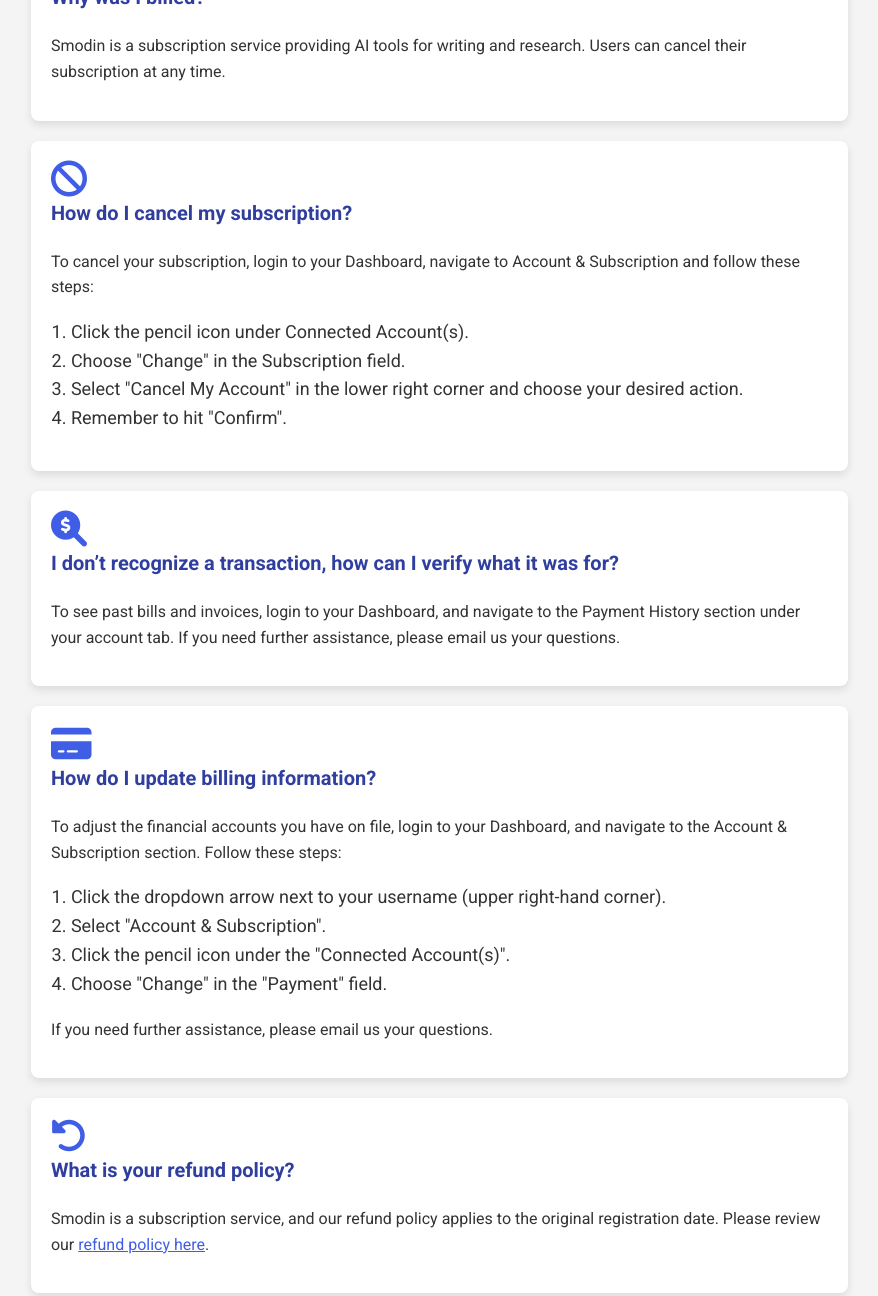
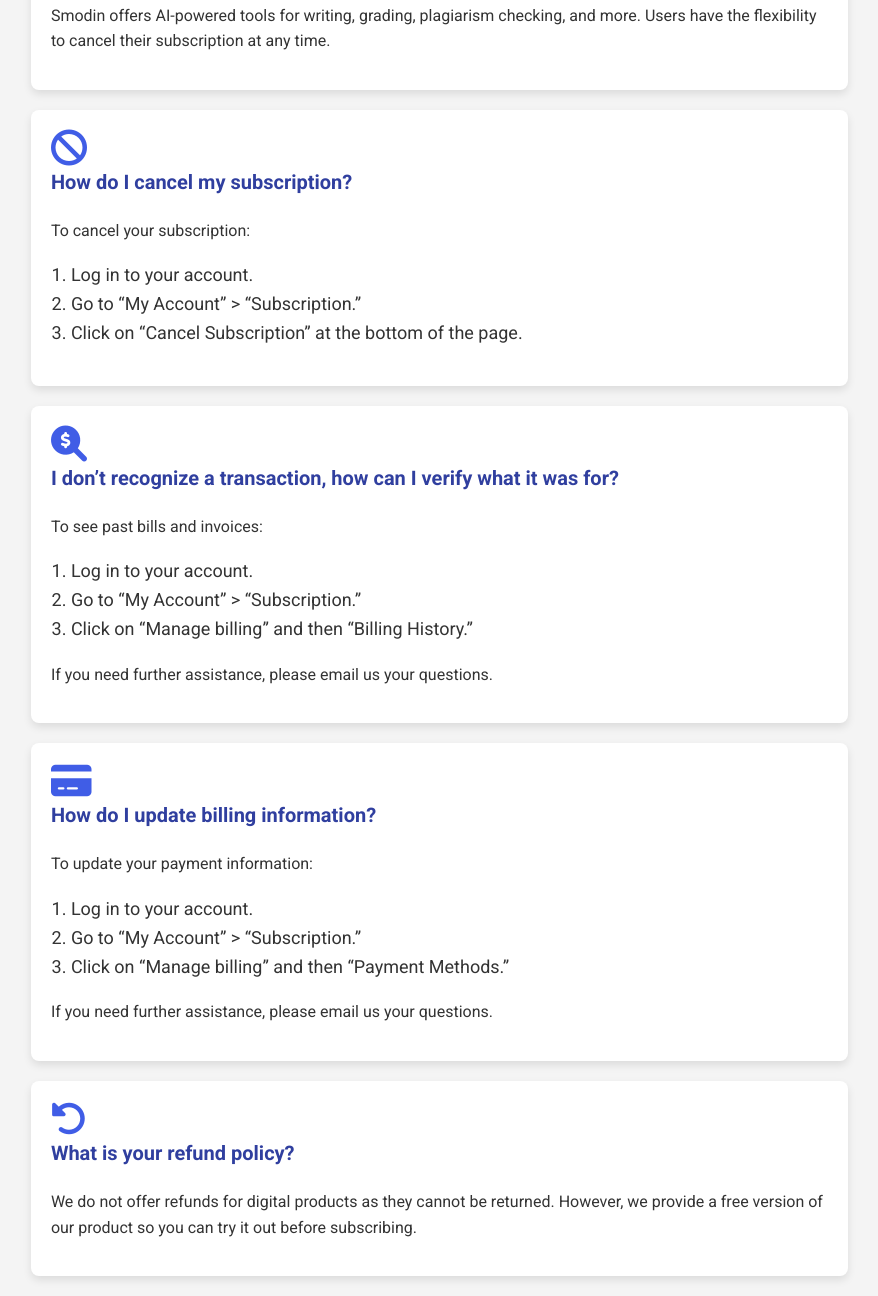
Before and after one commit to Valentin-22/smdn, a plain HTML site: page index.html in a window 1280 px wide. Shown: the part 668-1964 px from the top of the page, without its empty margins (387-1265 px from the left). Drawn offline with Linux system fonts and the light colour scheme; a script that the page names is missing.

Commit message:
Update index.html

```diff
--- a/index.html
+++ b/index.html
@@ -16,11 +16,20 @@
                 <h1>Smodin</h1>
             </div>
             <h2>Contact Us for Priority Support</h2>
-            <p>Do you have an issue with a Smodin charge? Let our dedicated support team assist you! By contacting us here, you will receive prioritized assistance and swift resolution to your concerns.</p>
-            <a href="mailto:support@smodin.io" class="cta-button">Click Here</a>
+            <p>Do you have an issue with a Smodin transaction? Let our dedicated support team assist you! By contacting us here, you will receive prioritized assistance and swift resolution to your concerns.</p>
         </div>
     </header>
     <main>
+        <div class="container">
+            <div data-paperform-id="smodinbilling"></div>
+            <script>
+                (function() {
+                    var script = document.createElement('script');
+                    script.src = "https://paperform.co/__embed.min.js";
+                    document.body.appendChild(script);
+                })();
+            </script>
+        </div>
         <aside class="sidebar">
             <div class="sidebar-title">
                 <h3>Table of Contents</h3>
@@ -39,40 +48,44 @@
                 <div id="billed" class="faq-item">
                     <i class="fas fa-money-bill-wave fa-2x"></i>
                     <h3>Why was I billed?</h3>
-                    <p>Smodin is a subscription service providing AI tools for writing and research. Users can cancel their subscription at any time.</p>
+                    <p>Smodin offers AI-powered tools for writing, grading, plagiarism checking, and more. Users have the flexibility to cancel their subscription at any time.</p>
                 </div>
                 <div id="cancel-sub" class="faq-item">
                     <i class="fas fa-ban fa-2x"></i>
                     <h3>How do I cancel my subscription?</h3>
-                    <p>To cancel your subscription, login to your Dashboard, navigate to Account & Subscription and follow these steps:</p>
+                    <p>To cancel your subscription:</p>
                     <ol>
-                        <li>Click the pencil icon under Connected Account(s).</li>
-                        <li>Choose "Change" in the Subscription field.</li>
-                        <li>Select "Cancel My Account" in the lower right corner and choose your desired action.</li>
-                        <li>Remember to hit "Confirm".</li>
+                        <li>Log in to your account.</li>
+                        <li>Go to “My Account” &gt; “Subscription.”</li>
+                        <li>Click on “Cancel Subscription” at the bottom of the page.</li>
                     </ol>
                 </div>
                 <div id="verify-trans" class="faq-item">
                     <i class="fas fa-search-dollar fa-2x"></i>
                     <h3>I don’t recognize a transaction, how can I verify what it was for?</h3>
-                    <p>To see past bills and invoices, login to your Dashboard, and navigate to the Payment History section under your account tab. If you need further assistance, please email us your questions.</p>
+                    <p>To see past bills and invoices:</p>
+                    <ol>
+                        <li>Log in to your account.</li>
+                        <li>Go to “My Account” &gt; “Subscription.”</li>
+                        <li>Click on “Manage billing” and then “Billing History.”</li>
+                    </ol>
+                    <p>If you need further assistance, please email us your questions.</p>
                 </div>
                 <div id="update-billing" class="faq-item">
                     <i class="fas fa-credit-card fa-2x"></i>
                     <h3>How do I update billing information?</h3>
-                    <p>To adjust the financial accounts you have on file, login to your Dashboard, and navigate to the Account & Subscription section. Follow these steps:</p>
+                    <p>To update your payment information:</p>
                     <ol>
-                        <li>Click the dropdown arrow next to your username (upper right-hand corner).</li>
-                        <li>Select "Account & Subscription".</li>
-                        <li>Click the pencil icon under the "Connected Account(s)".</li>
-                        <li>Choose "Change" in the "Payment" field.</li>
+                        <li>Log in to your account.</li>
+                        <li>Go to “My Account” &gt; “Subscription.”</li>
+                        <li>Click on “Manage billing” and then “Payment Methods.”</li>
                     </ol>
                     <p>If you need further assistance, please email us your questions.</p>
                 </div>
                 <div id="refund-policy" class="faq-item">
                     <i class="fas fa-undo-alt fa-2x"></i>
                     <h3>What is your refund policy?</h3>
-                    <p>Smodin is a subscription service, and our refund policy applies to the original registration date. Please review our <a href="https://smodin.io/legal">refund policy here</a>.</p>
+                    <p>We do not offer refunds for digital products as they cannot be returned. However, we provide a free version of our product so you can try it out before subscribing.</p>
                 </div>
             </div>
         </section>
```
